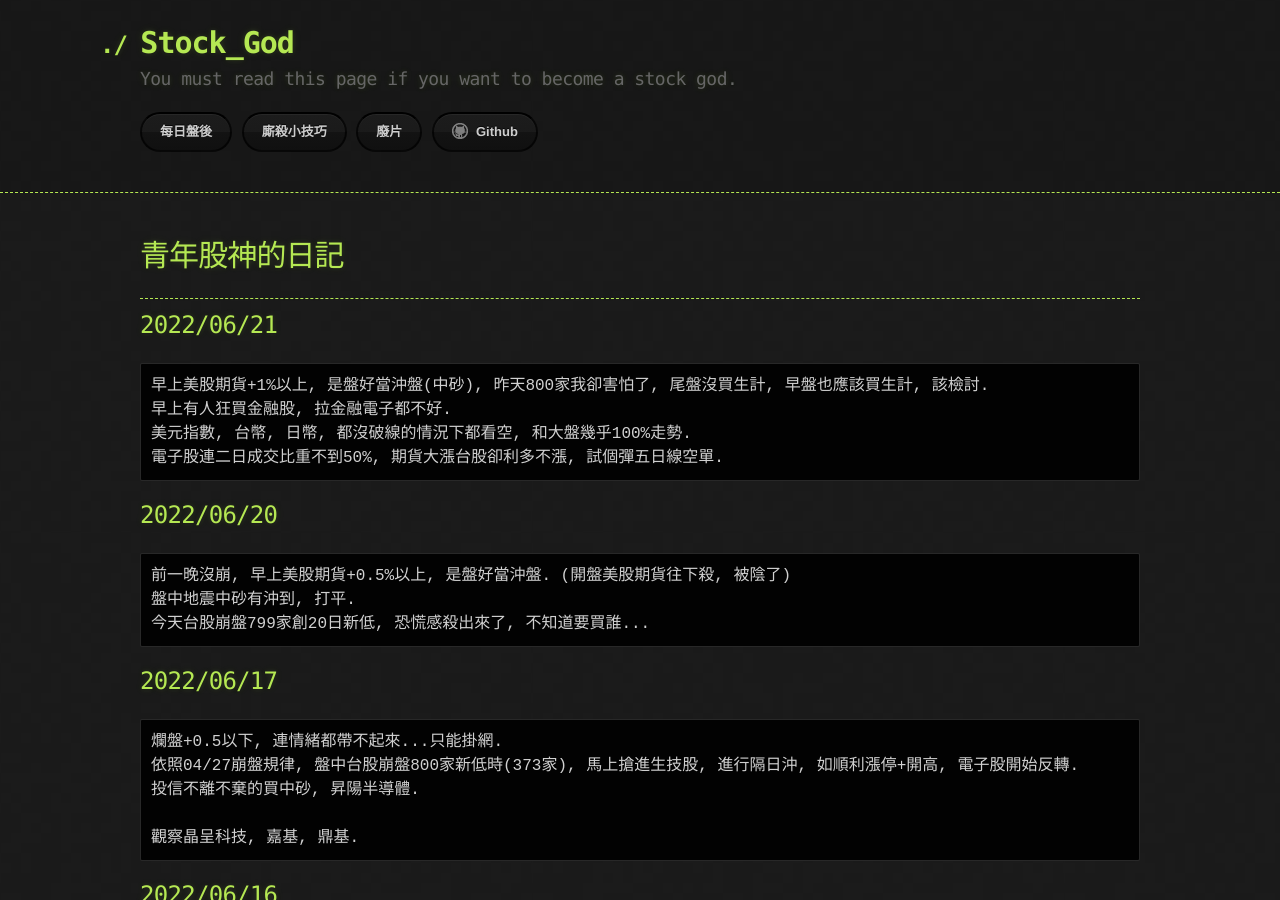
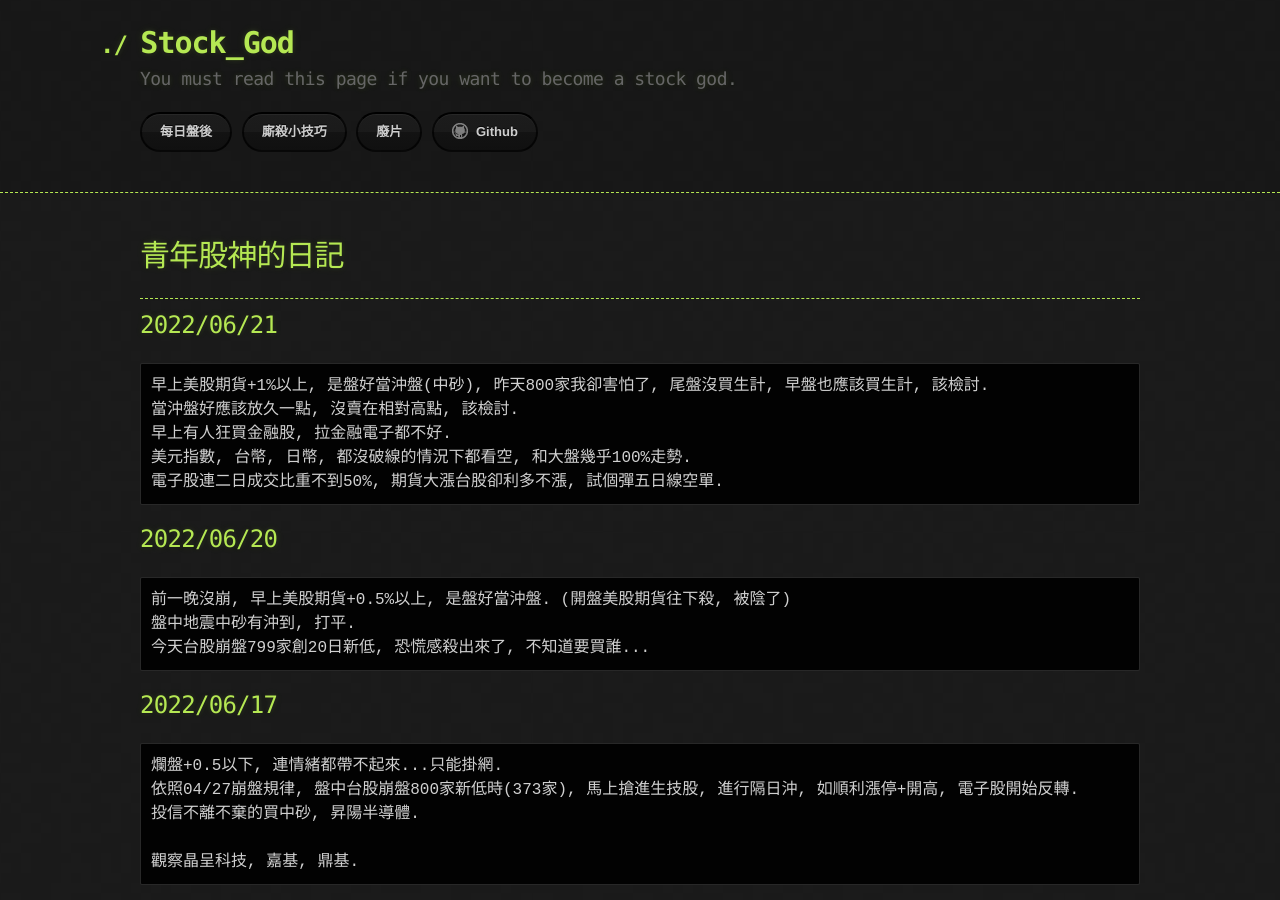
Before and after one commit to lepg5487/Stock_God, a Jekyll site: the page built from index.md, in a window 1280 px wide and 900 px high. Built offline with Jekyll 4.4.1, drawn with Linux system fonts in a browser that asks for light colours; our own code applies the rules of GitHub Pages for plain Markdown files.

Commit message:
Update index.md

````diff
--- a/index.md
+++ b/index.md
@@ -9,6 +9,7 @@ layout: testlayouts
 ## 2022/06/21
 ```
 早上美股期貨+1%以上, 是盤好當沖盤(中砂), 昨天800家我卻害怕了, 尾盤沒買生計, 早盤也應該買生計, 該檢討.
+當沖盤好應該放久一點, 沒賣在相對高點, 該檢討.
 早上有人狂買金融股, 拉金融電子都不好.
 美元指數, 台幣, 日幣, 都沒破線的情況下都看空, 和大盤幾乎100%走勢.
 電子股連二日成交比重不到50%, 期貨大漲台股卻利多不漲, 試個彈五日線空單.
````
